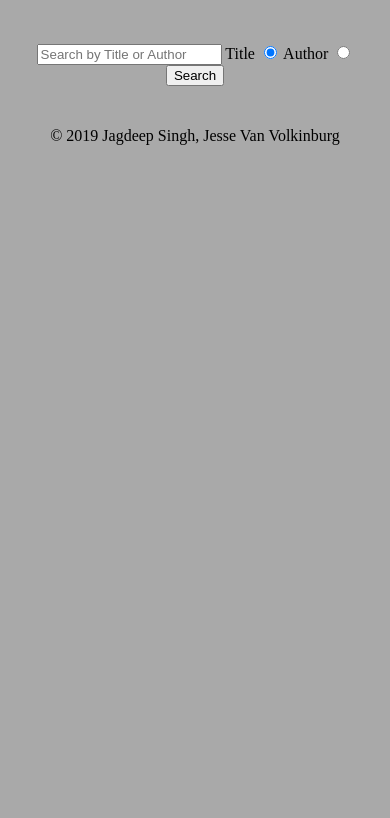
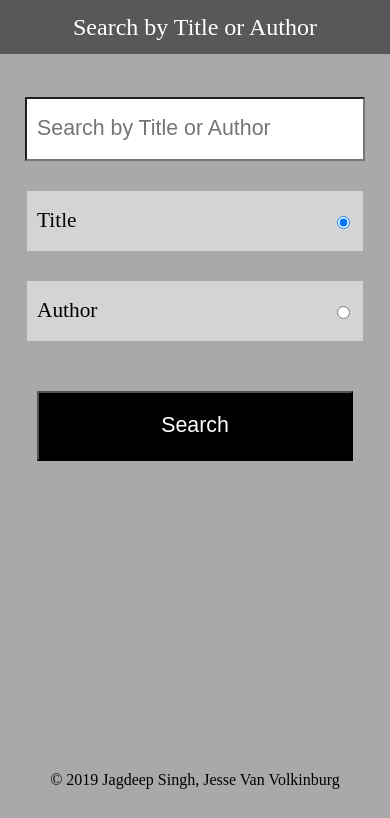
Before and after one commit to JagdeepSing/book_app, a Node server app: template views/pages/searches/new.ejs in a window 390 px wide. Shown: the part 73-891 px from the top of the page. Before the commit the page ends 218 px from the top, so only its background shows below. Run offline with Node 20, Linux system fonts and the light colour scheme; the template is opened without the code that fills it, so the values that code supplies are empty; some libraries are stand-ins or nearby versions.

Commit message:
responsive UI and friendly error messages

```diff
--- a/data/books.sql
+++ b/data/books.sql
@@ -4,7 +4,7 @@ CREATE TABLE books (
   id SERIAL PRIMARY KEY,
   author VARCHAR(255),
   title VARCHAR(255),
-  isbn VARCHAR(255),
+  isbn VARCHAR(255) UNIQUE,
   image_url VARCHAR(512),
   description VARCHAR(512),
   bookshelf VARCHAR(255)
--- a/public/styles/base.css
+++ b/public/styles/base.css
@@ -6,6 +6,7 @@ body {
 
 main {
   padding: 5vh 5vw;
+  min-height: 75vh;
 }
 
 footer {
--- a/public/styles/layout.css
+++ b/public/styles/layout.css
@@ -13,14 +13,21 @@
   width: 100%;
 }
 
-.hidden {
+.hidden, #menu {
   display: none;
+}
+
+#books-container {
+  display: flex;
+  flex-wrap: wrap;
+  justify-content: center;
 }
 
 .book {
   background-color: #dedede;
-  margin: 0 20px;
+  margin: 0 40px;
   margin-bottom: 50px;
-  padding: 5% 10%;
+  padding: 10px 20px;
   box-shadow: 1px 1px 1px 1px;
+  width: 300px;
 }
--- a/public/styles/modules.css
+++ b/public/styles/modules.css
@@ -35,6 +35,9 @@
 
 .bookDescription {
   margin: 20px;
+  background-color: white;
+  padding: 15px 10px;
+  border-radius: 5em;
 }
 
 .big-btn {
@@ -43,5 +46,52 @@
   width: 50%;
   height: 70px;
   font-size: 14pt;
-  margin: 20px;
+  margin: 20px 0;
 }
+
+.error-heading {
+  margin: 50px;
+  color: #b30000;
+  font-size: 50pt;
+}
+
+.error-message {
+  font-size: 20pt;
+}
+
+.error img {
+  width: 75%;
+  max-width: 600px;
+  margin: 50px;
+  border: solid 2px black;
+}
+
+.search-form {
+  display: flex;
+  flex-direction: column;
+  align-items: center;
+}
+
+.search-form > * {
+  margin-bottom: 30px;
+  width: 90%;
+  font-size: 16pt;
+}
+
+.search-form > input {
+  background-color: white;
+}
+
+.radio-label {
+  background-color: #d4d4d4;
+  text-align: left;
+  display: flex;
+  align-items: center;
+  justify-content: space-between;
+  cursor: pointer;
+}
+
+.search-form > input, .search-form > label {
+  height: 40px;
+  padding: 10px;
+}
--- a/views/layout/head.ejs
+++ b/views/layout/head.ejs
@@ -6,4 +6,5 @@
 <link rel="stylesheet" href="styles/layout.css">
 <link rel="stylesheet" href="styles/modules.css">
 <link rel="stylesheet" href="styles/icons.css">
+
 <link rel="stylesheet" href="https://use.fontawesome.com/releases/v5.8.1/css/all.css" integrity="sha384-50oBUHEmvpQ+1lW4y57PTFmhCaXp0ML5d60M1M7uH2+nqUivzIebhndOJK28anvf" crossorigin="anonymous">
--- a/views/layout/header.ejs
+++ b/views/layout/header.ejs
@@ -1,8 +1,10 @@
 <div id="app-title">
   <h1>Best Books!</h1>
-  <i class="menu-icon fas fa-atlas fa-3x"></i>
+  <div id="menu-icon">
+    <i class="fas fa-atlas fa-3x"></i>
+  </div>
 </div>
-<div id="menu" class="hidden">
+<div id="menu">
   <h4 class="menu-item"><a href="/">Home</a></h4>
   <h4 class="menu-item"><a href="/search">Search by Title or Author</a></h4>
 </div>
--- /dev/null
+++ b/views/layout/js-links.ejs
@@ -0,0 +1,2 @@
+<script src="https://code.jquery.com/jquery-3.3.1.min.js" integrity="sha256-FgpCb/KJQlLNfOu91ta32o/NMZxltwRo8QtmkMRdAu8=" crossorigin="anonymous"></script>
+<script src="js/app.js"></script>
--- a/views/pages/searches/new.ejs
+++ b/views/pages/searches/new.ejs
@@ -7,22 +7,26 @@
     <header>
       <%- include('../../layout/header') %>
     </header>
+    <div class="page-subtitle">
+      <h4>Search by Title or Author</h4>
+    </div>
     <main class="content">
-      <form action="/searches/new" method="post">
-        <input type="text" name="search" placeholder="Search by Title or Author" required>
-        <label for="title">
+      <form class="search-form" action="/searches/new" method="post">
+        <input class="input-user-enters-text" type="text" name="search" placeholder="Search by Title or Author" required>
+        <label class="radio-label">
           <span>Title</span>
-          <input type="radio" name="search" value="title" required checked>
+          <input type="radio" name="search" value="title" required checked />
         </label>
-        <label for="author">
+        <label class="radio-label">
           <span>Author</span>
-          <input type="radio" name="search" value="author" required>
+          <input type="radio" name="search" value="author" required />
         </label>
-        <button type="submit">Search</button>
+        <button class="big-btn" type="submit">Search</button>
       </form>
     </main>
     <footer>
       <%- include('../../layout/footer') %>
     </footer>
+    <%- include('../../layout/js-links') %>
   </body>
 </html>
```
Also changed, not shown: server.js (+24 -20 lines), views/pages/error.ejs (+7 -6 lines), views/pages/index.ejs (+7 -6 lines), views/pages/partials/book-contents.ejs (added, +9 -0 lines), public/js/app.js.
